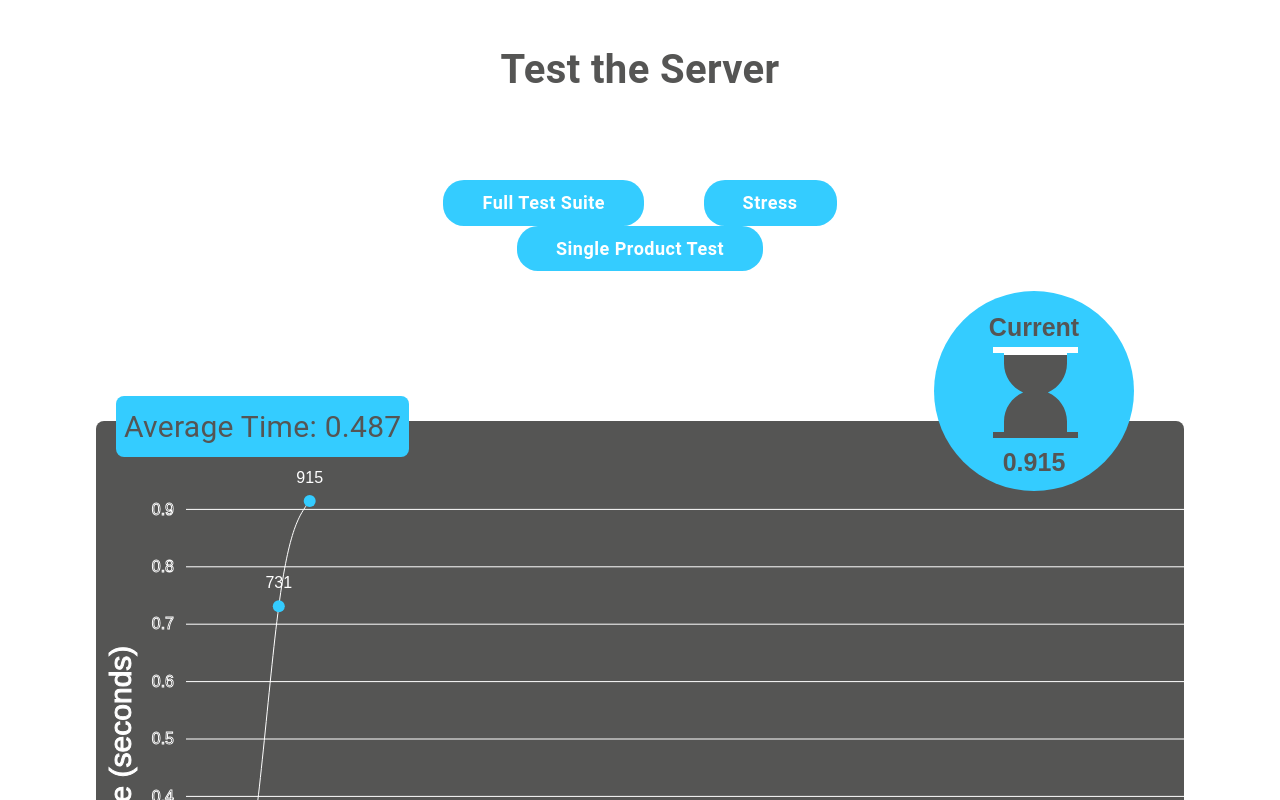
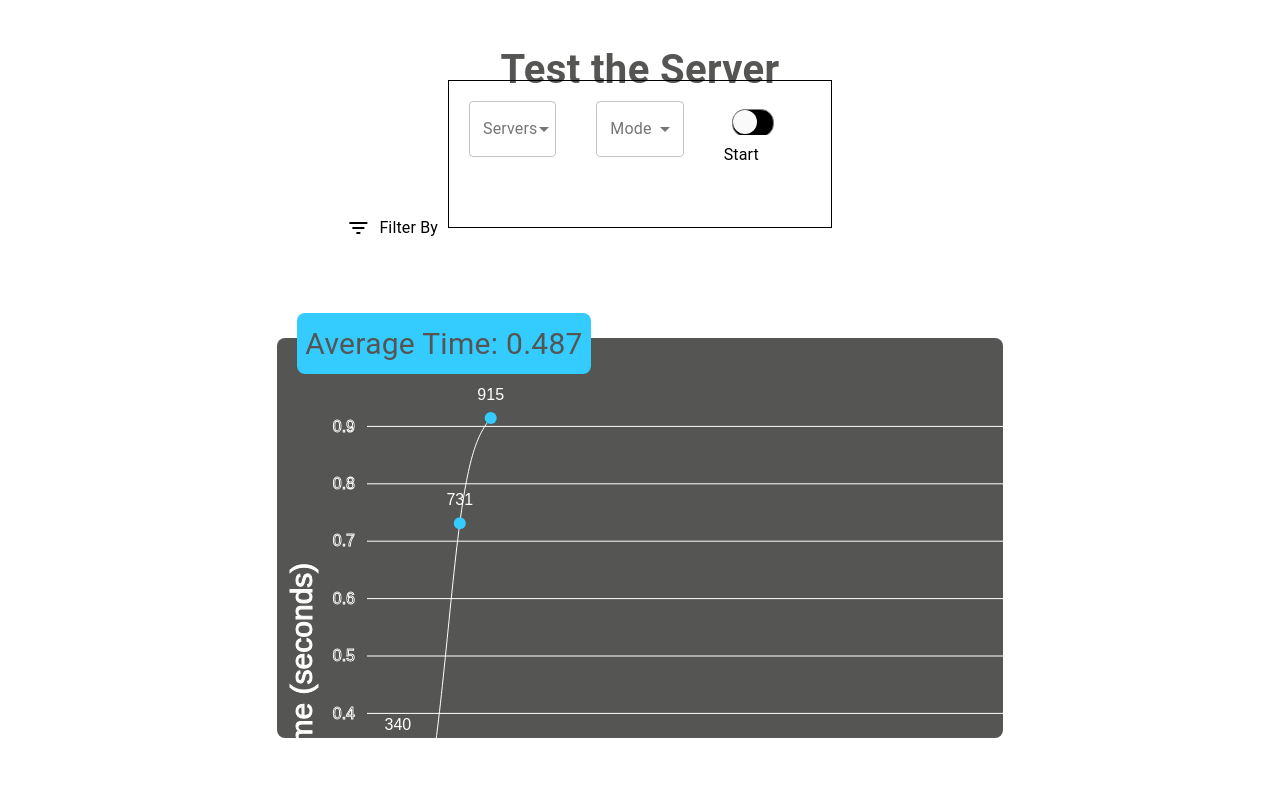
Before and after one commit to mtal-socher-makor/trading_tests_charts, a React (Create React App) app: page / in a window 1280 px wide. Shown: the top 800 px of the page. Built offline with nearby package versions, Linux system fonts and the light colour scheme.

Commit message:
Make primary arrangements of UI Button Bar

```diff
--- a/src/App.js
+++ b/src/App.js
@@ -1,27 +1,28 @@
 import ButtonBar from "./componentsB/ButtonBar";
 import VizArea from "./componentsB/VizArea";
-import { Grid, makeStyles, Typography } from '@material-ui/core';
-import * as webSocketService from './services/websocket'
-import React, { useState, useEffect, useRef } from 'react'
+import { Grid, makeStyles, Typography } from "@material-ui/core";
+import * as webSocketService from "./services/websocket";
+import React, { useState, useEffect, useRef } from "react";
 import DataCircle from "./componentsB/d3/DataCircle";
-import productsData from "./products.json"
+import productsData from "./products.json";
 
 const types = ["MKT", "FOK", "RFQ"];
 const sides = ["SELL", "BUY"];
-const productIDs = productsData.products.map(product => product.product_id);
+const productIDs = productsData.products.map((product) => product.product_id);
 
 const returnObj = () => {
-  return   {
-    type: 'trade',
+  return {
+    type: "trade",
     data: {
-        type: types[Math.floor(Math.random()*3)],
-        side: sides[Math.floor(Math.random()*2)],
-        product_id: productIDs[Math.floor(Math.random()*29)],
+      type: types[Math.floor(Math.random() * 3)],
+      side: sides[Math.floor(Math.random() * 2)],
+      product_id: productIDs[Math.floor(Math.random() * 29)],
       quantity: 2.5,
       tradeTime: Math.random(),
-        id:Math.random()*100000,
-  }};
-}
+      id: Math.random() * 100000,
+    },
+  };
+};
 
 function App() {
   const classes = useStyles();
@@ -29,18 +30,16 @@ function App() {
 
   //let ws = webSocketService.connectWS()
 
-
   // Dummy Data
   useEffect(() => {
     const tradeInterval = setInterval(() => {
-       const newObj = returnObj()
-       const tradeObj = {...newObj.data}
-        setStateTrades(prev => [...prev,tradeObj])
+      const newObj = returnObj();
+      const tradeObj = { ...newObj.data };
+      setStateTrades((prev) => [...prev, tradeObj]);
       //console.log("trades",stateTrades)
     }, 1000);
     //return clearInterval(tradeInterval);
-    }, [])
-
+  }, []);
 
   // useEffect(() => {
   //   let data = {
@@ -59,20 +58,25 @@ function App() {
   //   }
   // }, [])
 
-
-
-
   return (
     <div className="App">
       {/* <Charts /> */}
       <Grid container direction="column" className={classes.App2}>
+        <Grid item>
           <Typography className={classes.title}>Test the Server</Typography>
+        </Grid>
+        <Grid item xs={12}>
           <ButtonBar />
+        </Grid>
 
         {/* { stateTrades.length && <DataCircle  d={ stateTrades[stateTrades -1]} /> } */}
-
-
-          <VizArea type="C" data={stateTrades}/>
+        <Grid
+          item
+          xs={10}
+          style={{ display: "flex", justifyContent: "center" }}
+        >
+          <VizArea type="C" data={stateTrades} />
+        </Grid>
       </Grid>
     </div>
   );
@@ -81,17 +85,14 @@ function App() {
 export default App;
 
 const useStyles = makeStyles((theme) => ({
-
   App2: {
     width: "85vw",
     margin: "5vh auto 0 auto",
-      alignItems: "center"
-
+    alignItems: "center",
   },
-  title:{
+  title: {
     fontSize: 40,
-    color:  'var(--main)',
+    color: "var(--main)",
     fontWeight: 600,
   },
-
-}))
+}));
--- a/src/componentsB/ButtonBar.js
+++ b/src/componentsB/ButtonBar.js
@@ -1,40 +1,110 @@
-import React, { useState, useEffect, useRef } from 'react'
-import {useStyles, FilledButton }from "../styles/mainStyles";
+import React, { useState, useEffect, useRef } from "react";
+import { useStyles, FilledButton } from "../styles/mainStyles";
 import {
   Grid,
+  Box,
   Typography,
   TextField,
+  Select,
   Button,
   IconButton,
   Chip,
-
-  Divider
-} from '@material-ui/core'
+  Divider,
+  FormControl,
+  InputLabel,
+  Checkbox,
+  FormControlLabel,
+} from "@material-ui/core";
+import FilterListIcon from "@material-ui/icons/FilterList";
+import { IOSSwitch } from "../styles/utils/IosRadio";
 
 function ButtonBar() {
-
+  const [showFilters, setShowFilters] = useState(false);
   const classes = useStyles();
+  const handleShowFilters = () => {
+    setShowFilters((prev) => !prev);
+  };
 
   return (
-   <Grid container direction="row" className={classes.buttonRow}>
+    <Grid style={{ width: "30vw", border: '1px solid black' }} container spacing={5} direction="row">
+      <Grid style={{ flex: 1 }} container item>
+        <FormControl
+          style={{ flex: 1 }}
+          className={classes.buttonRow}
+          variant="outlined"
+        >
+          <InputLabel>Servers</InputLabel>
+          <Select inputProps={{variant: 'dense'}}/>
+        </FormControl>
+      </Grid>
+      <Grid style={{ flex: 1 }} container item>
+        <FormControl style={{ flex: 1 }} variant="outlined">
+          <InputLabel>Mode</InputLabel>
+          <Select />
+        </FormControl>
+      </Grid>
+      <Grid item container xs={4} direction="row" alignItems='center'>
         <Grid item>
-           <FilledButton>
-                Full Test Suite
-           </FilledButton>
+          <IOSSwitch />
         </Grid>
         <Grid item>
-           <FilledButton>
-               Stress
-           </FilledButton>
-       </Grid>
-       <Grid item>
-           <FilledButton>
-                Single Product Test
-           </FilledButton>
-
+          <Typography>Start</Typography>
         </Grid>
       </Grid>
-  )
+      <Grid item container direction='row'  style={{position: 'relative'}}>
+        <Grid item >
+          <FormControlLabel
+            control={
+              <Checkbox
+                style={{ color: "black" }}
+                icon={<FilterListIcon />}
+                checkedIcon={<FilterListIcon />}
+                value={showFilters}
+                onChange={handleShowFilters}
+              />
+            }
+            label="Filter By" style={{position: 'absolute' ,left: 0, transform: 'translateX(-100%)'}}
+          />
+          <Grid
+            container
+            spacing={3}
+            style={{ width: "30vw", display: showFilters ? "flex" : "none" }}
+          >
+            <Grid style={{ flex: 1 }} container item>
+              <FormControl
+                style={{ flex: 1 }}
+                className={classes.buttonRow}
+                variant="outlined"
+              >
+                <InputLabel>Side</InputLabel>
+                <Select />
+              </FormControl>
+            </Grid>
+            <Grid style={{ flex: 1 }} container item>
+              <FormControl
+                style={{ flex: 1 }}
+                className={classes.buttonRow}
+                variant="outlined"
+              >
+                <InputLabel>Type</InputLabel>
+                <Select />
+              </FormControl>
+            </Grid>
+            <Grid style={{ flex: 1 }} container item>
+              <FormControl
+                style={{ flex: 1 }}
+                className={classes.buttonRow}
+                variant="outlined"
+              >
+                <InputLabel>Coins</InputLabel>
+                <Select />
+              </FormControl>
+            </Grid>
+          </Grid>
+        </Grid>
+      </Grid>
+    </Grid>
+  );
 }
 
-export default ButtonBar
+export default ButtonBar;
--- a/src/componentsB/VizArea.js
+++ b/src/componentsB/VizArea.js
@@ -33,9 +33,9 @@ function VizArea({ data, type }) {
 
   return (
     <Grid className={classes.vizWrapper}>
-      {((type === "B" || type === "C") && data.length) ?
+      {/* {((type === "B" || type === "C") && data.length) ?
            <DataCircle  d={ data[data.length -1]} />
-            : null}
+            : null} */}
       {((type === "B" || type === "C") && data.length) ?
            <Grid  className={classes.avgDiv} >
              {<Typography className={classes.avgText} >Average Time: {average}</Typography>}
--- a/src/styles/mainStyles.js
+++ b/src/styles/mainStyles.js
@@ -1,112 +1,115 @@
-import { makeStyles, TextField, withStyles, Button, IconButton, Switch } from '@material-ui/core';
+import {
+  makeStyles,
+  TextField,
+  withStyles,
+  Button,
+  IconButton,
+  Switch,
+} from "@material-ui/core";
 
 export const useStyles = makeStyles((theme) => ({
-    buttonRow:{
-        width: "40vw",
-        margin: "10vh auto 20px auto",
-        justifyContent: "space-evenly",
-
+  buttonRow: {
+    // width: "40vw",
+    // margin: "10vh auto 20px auto",
+    // justifyContent: "space-evenly",
   },
-    vizWrapper:{
-      width: "100%",
-      height: "700px",
+  vizWrapper: {
+    width: "80%",
+    // height: "200px",
     marginTop: 130,
     position: "relative",
   },
-    vizContainer:{
-        backgroundColor: 'var(--main)',
+  vizContainer: {
+    backgroundColor: "var(--main)",
     width: "100%",
-        height: "700px",
+    height: "400px",
     borderRadius: "8px",
     //marginTop:50,
     overflowX: "auto",
     overflowY: "hidden",
     position: "relative",
-
   },
-    loading:{
+  loading: {
     fontSize: "40px",
-      color: 'var(--secondary)',
+    color: "var(--secondary)",
     //alignSelf : "center",
   },
-    barchartContainer:{
+  barchartContainer: {
     width: 5000,
     // alignItems: "center",
     // justifyContent: "center"
   },
-    dataCircle:{
+  dataCircle: {
     position: "absolute",
     top: "-130px",
     right: 0,
     zIndex: 2,
   },
-    avgDiv:{
+  avgDiv: {
     position: "absolute",
     top: -25,
     left: 20,
     zIndex: 2,
     backgroundColor: "var(--secondary)",
     borderRadius: 8,
-
   },
-    avgText:{
+  avgText: {
     color: "var(--main)",
     fontSize: "30px !important",
-      padding: 8
-    }
-
-}))
+    padding: 8,
+  },
+}));
 
 export const FilledButton = withStyles({
   root: {
-      padding: '7px 39px',
-      backgroundColor: 'var(--secondary)',
+    padding: "7px 39px",
+    backgroundColor: "var(--secondary)",
     fontWeight: 600,
-      fontSize: '18px',
-      color: '#FFFFFF',
-      borderRadius: '21px',
-      textTransform: 'none',
-      '&:hover': {
-        backgroundColor: 'var(--secondaryDark)',
-        boxShadow: '0px 6px 10px #00185829',
-        transition: '.3s',
+    fontSize: "18px",
+    color: "#FFFFFF",
+    borderRadius: "21px",
+    textTransform: "none",
+    "&:hover": {
+      backgroundColor: "var(--secondaryDark)",
+      boxShadow: "0px 6px 10px #00185829",
+      transition: ".3s",
     },
-      '&.Mui-disabled': {
-        backgroundColor: '#ACB1BF',
-        color: '#868DA2',
+    "&.Mui-disabled": {
+      backgroundColor: "#ACB1BF",
+      color: "#868DA2",
     },
   },
 })(Button);
 
 export const StyledTextField = withStyles({
   root: {
-      width: '100%',
-      '& .MuiOutlinedInput-root': {
-        borderRadius: '8px',
-        '& fieldset': {
-          borderColor: '#EDEFF3',
+    width: "100%",
+    "& .MuiOutlinedInput-root": {
+      borderRadius: "8px",
+      "& fieldset": {
+        borderColor: "#EDEFF3",
       },
-        '&:hover fieldset': {
-          border: '1px solid #EDEFF3',
+      "&:hover fieldset": {
+        border: "1px solid #EDEFF3",
       },
-        '&.Mui-focused fieldset': {
-          border: '1px solid #EDEFF3',
+      "&.Mui-focused fieldset": {
+        border: "1px solid #EDEFF3",
       },
-        '& .MuiSelect-select:focus': {
-          backgroundColor: 'transparent',
-          borderRadius: '8px',
+      "& .MuiSelect-select:focus": {
+        backgroundColor: "transparent",
+        borderRadius: "8px",
       },
     },
-      '& .MuiOutlinedInput-input': {
-        padding: '11px',
-        '&::placeholder': {
-          color: '#868DA2',
+    "& .MuiOutlinedInput-input": {
+      padding: "11px",
+      "&::placeholder": {
+        color: "#868DA2",
         opacity: 1,
       },
     },
 
-      '& .MuiInputLabel-outlined': {
-        transform: 'translate(12px, 12px) scale(1)',
+    "& .MuiInputLabel-outlined": {
+      transform: "translate(12px, 12px) scale(1)",
     },
   },
 })(TextField);
--- /dev/null
+++ b/src/styles/utils/IosRadio.js
@@ -0,0 +1,56 @@
+import { withStyles } from "@material-ui/core/styles";
+import React from "react";
+import Switch from "@material-ui/core/Switch";
+
+export const IOSSwitch = withStyles((theme) => ({
+  root: {
+    width: 42,
+    height: 26,
+    padding: 0,
+    margin: theme.spacing(1),
+  },
+  switchBase: {
+    padding: 1,
+    "&$checked": {
+      transform: "translateX(16px)",
+      color: theme.palette.common.white,
+      "& + $track": {
+        backgroundColor: "#52d869",
+        opacity: 1,
+        border: "none",
+      },
+    },
+    "&$focusVisible $thumb": {
+      color: "#52d869",
+      border: "6px solid #fff",
+    },
+  },
+  thumb: {
+    width: 24,
+    height: 24,
+  },
+  track: {
+    borderRadius: 26 / 2,
+    border: `1px solid grey`,
+    backgroundColor: "#000000",
+    opacity: 1,
+    transition: theme.transitions.create(["background-color", "border"]),
+  },
+  checked: {},
+  focusVisible: {},
+}))(({ classes, ...props }) => {
+  return (
+    <Switch
+      focusVisibleClassName={classes.focusVisible}
+      disableRipple
+      classes={{
+        root: classes.root,
+        switchBase: classes.switchBase,
+        thumb: classes.thumb,
+        track: classes.track,
+        checked: classes.checked,
+      }}
+      {...props}
+    />
+  );
+});
```
Lines whose indentation alone changed are shown as unchanged.
